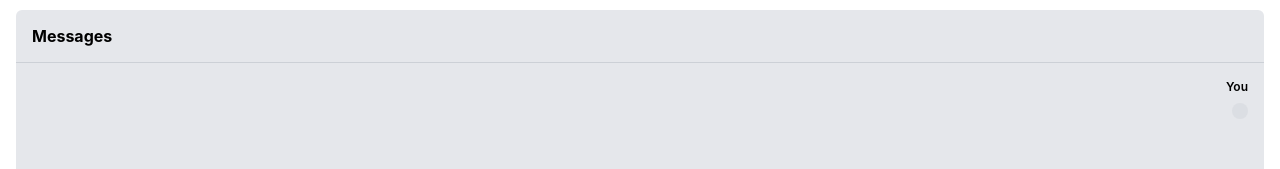
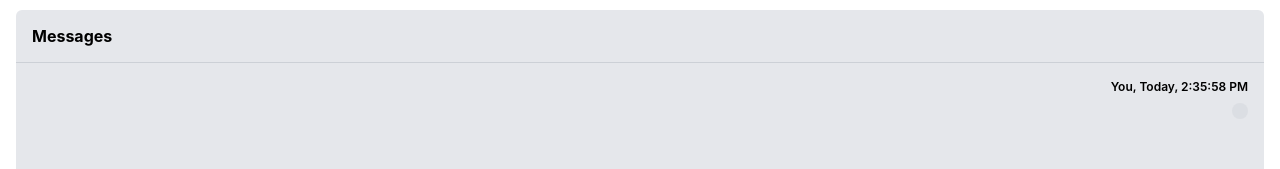
Before and after one commit to Tokonigeorge/dokitari-login, a React (Vite) app in the folder dokitari-login/: page / in a window 1280 px wide. Both pictures are taken after a click on the button 1224 px from the left and 738 px from the top of the page. Shown: the top 169 px of the page. Built offline with nearby package versions, Linux system fonts and the light colour scheme.

Commit message:
data object

```diff
--- a/dokitari-login/src/components/Chat.jsx
+++ b/dokitari-login/src/components/Chat.jsx
@@ -4,8 +4,14 @@ import "../styles/loadinganimation.css";
 
 const Chat = () => {
   const [data, setData] = useState([]);
+
   const handleData = (value) => {
-    setData((prevState) => [...prevState, value]);
+    function Data(value) {
+      this.message = value;
+      this.timestamp = new Date();
+    }
+    let _data = new Data(value);
+    setData((prevState) => [...prevState, _data]);
   };
   return (
     <div className="bg-gray-200 h-full rounded-md md:relative w-full">
@@ -27,6 +33,7 @@ const ChatInput = ({ handleData }) => {
   const handleSubmit = (e) => {
     e.preventDefault();
     handleData(value);
+    setValue("");
   };
 
   return (
--- a/dokitari-login/src/components/ChatArea.jsx
+++ b/dokitari-login/src/components/ChatArea.jsx
@@ -1,19 +1,19 @@
 import SentMessage from "./SentMessage";
+import "../styles/scrollbar.css";
 
 const ChatArea = ({ chat }) => {
-  console.log(chat);
+
   return (
     <div className="md:h-3/4 h-3/4 overflow-y-scroll styleScroll relative">
       <div className="absolute top-0 pt-4 pb-6 left-0 w-full">
-        {/* {chat.map((i, indx) => {
-          <SentMessage
-            key={indx + `${i.message}`}
-            date={i.timestamp}
-            message={i.message}
-          />;
-        })} */}
         {chat.map((i, indx) => {
-          return <SentMessage key={indx + `${i}`} message={i} />;
+          return (
+            <SentMessage
+              key={indx + `${i.timestamp}`}
+              message={i.message}
+              date={i.timestamp}
+            />
+          );
         })}
       </div>
     </div>
--- a/dokitari-login/src/components/SentMessage.jsx
+++ b/dokitari-login/src/components/SentMessage.jsx
@@ -1,12 +1,12 @@
 import React from "react";
 import Message from "./Message";
-// import { getDate } from "../utils/date";
+import { getDate } from "../utils/date";
 
 const SentMessage = ({ date, message }) => {
   return (
     <div className="pr-4 flex flex-col items-end pb-6">
       <p className="text-textBlue font-semibold text-xs pb-2">
-        {/* You, {getDate(date)} */} You
+        You, {getDate(date)}
       </p>
       <Message style="bg-gray-300 bg-opacity-50" message={message} />
     </div>
--- /dev/null
+++ b/dokitari-login/src/utils/date.js
@@ -0,0 +1,32 @@
+export const getDate = (date) => {
+  let _date = new Date(date);
+  // return _date.toLocaleString(en, {hour12: true, month: "short", year: "numeric"})
+  if (
+    _date.toLocaleString("en", {
+      year: "numeric",
+      month: "short",
+      day: "numeric",
+    }) ===
+    new Date().toLocaleString("en", {
+      year: "numeric",
+      month: "short",
+      day: "numeric",
+    })
+  ) {
+    return (
+      "Today, " +
+      _date
+        .toLocaleString("en-US", {
+          hour12: "true",
+        })
+        .split(",")[1]
+    );
+  } else {
+    return _date.toLocaleString("en-US", {
+      year: "numeric",
+      month: "short",
+      day: "numeric",
+      hour12: "true",
+    });
+  }
+};
```
